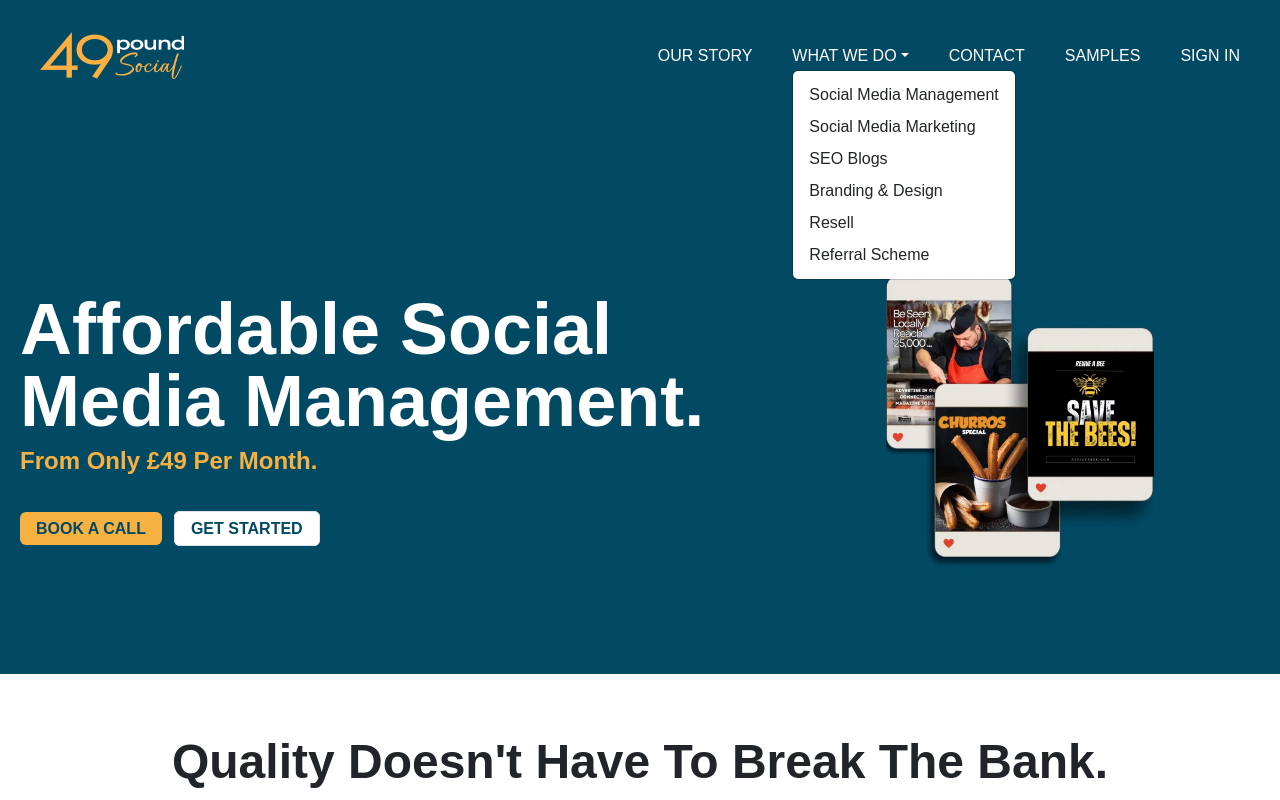
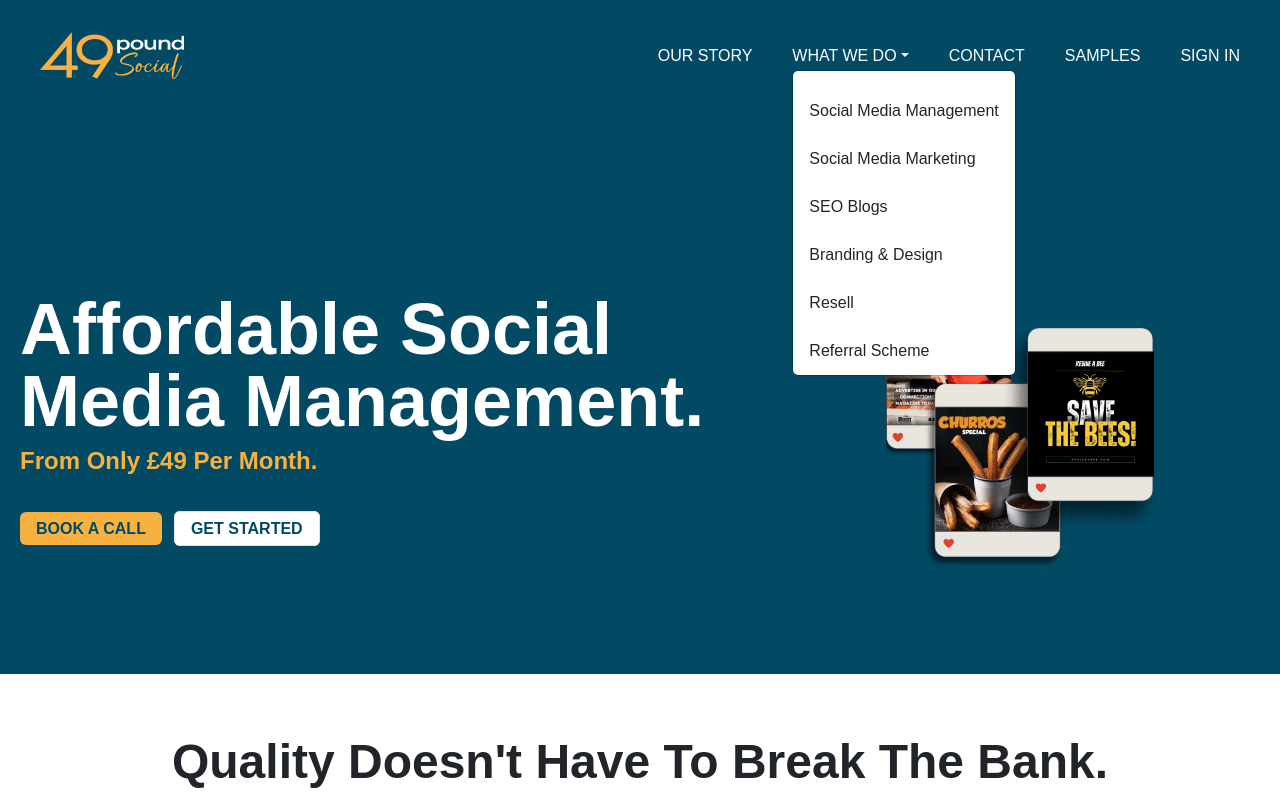
Before and after one commit to iamDaniyalAhmad/clone-49poundsocial, a React (Create React App) app: page / in a window 1280 px wide. Both pictures are taken after a click on the button "WHAT WE DO". Shown: the top 800 px of the page. Built offline with nearby package versions, Linux system fonts and the light colour scheme.

Commit message:
Changes in Tailwind Css

```diff
--- a/src/App.css
+++ b/src/App.css
@@ -8,7 +8,7 @@
   box-sizing: border-box;
   overflow: hidden;
 }
-/*
+/* /*
 .navbar-section {
   width: 100%;
   height: 100%;
@@ -323,7 +323,7 @@
   font-size: 1.3em;
   margin-top: -12px;
   font-weight: bold;
-} */ */
+} */
 
 .slider {
   height: 100%;
@@ -497,7 +497,6 @@
   }
 
   .navbar-menu {
-      display: none;
       position: absolute;
       top: 60px;
       left: 0;
@@ -515,9 +514,6 @@
       display: block;
   }
 
-  .navbar-menu ul {
-      flex-direction: column;
-  }
 
   .navbar-menu li {
       margin: 10px 0;
--- a/src/Components/Navbar.jsx
+++ b/src/Components/Navbar.jsx
@@ -9,7 +9,7 @@
     };
 
     return (
-        <div className="navbar-section bg-[#024963]">
+        <div className=" bg-[#024963]">
             <div className="navbar-content flex justify-between items-center py-8">
                 <div className="logo">
                     <img src="images/49-pound-social-logo-yellow-and-white.webp" alt="" className="ml-10 w-36 h-12" />
@@ -21,20 +21,21 @@
                     <span className="menu-icon"></span>
                 </button>
                 {/* Navbar menu */}
+
                 <div className={`navbar-menu md:block ${isMobileMenuOpen? 'block' : 'hidden'}`}>
-                    <ul className="flex">
+                    <ul className="md:flex">
                         <li className="mr-10 text-white">OUR STORY</li>
                         <li className="mr-10 text-white nav-item dropdown">
                             <a className="nav-link dropdown-toggle text-white" href="#" role="button" data-bs-toggle="dropdown" aria-expanded="false">
                                 WHAT WE DO
                             </a>
                             <ul className="dropdown-menu">
-                                <li><a className="dropdown-item" href="#">Social Media Management</a></li>
-                                <li><a className="dropdown-item" href="#">Social Media Marketing</a></li>
-                                <li><a className="dropdown-item" href="#">SEO Blogs</a></li>
-                                <li><a className="dropdown-item" href="#">Branding & Design</a></li>
-                                <li><a className="dropdown-item" href="#">Resell</a></li>
-                                <li><a className="dropdown-item" href="#">Referral Scheme</a></li>
+                                <li className='mt-3'><a className="dropdown-item" href="#">Social Media Management</a></li>
+                                <li className='mt-3'><a className="dropdown-item" href="#">Social Media Marketing</a></li>
+                                <li className='mt-3'><a className="dropdown-item" href="#">SEO Blogs</a></li>
+                                <li className='mt-3'><a className="dropdown-item" href="#">Branding & Design</a></li>
+                                <li className='mt-3'><a className="dropdown-item" href="#">Resell</a></li>
+                                <li className='mt-3'><a className="dropdown-item" href="#">Referral Scheme</a></li>
                             </ul>
                         </li>
                         <li className="mr-10 text-white">CONTACT</li>
```
